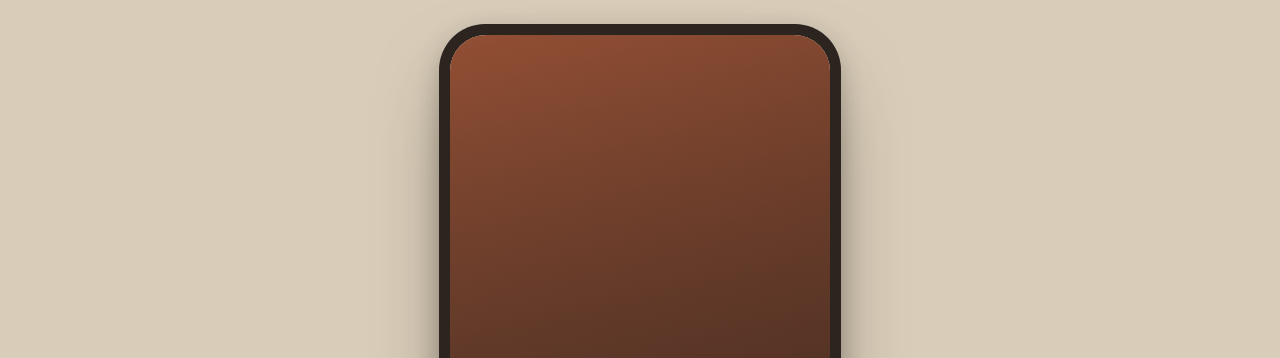
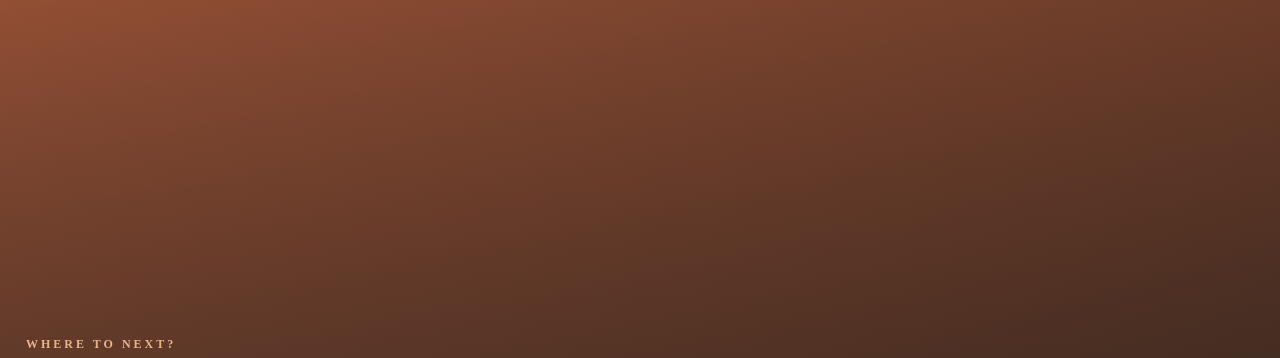
Before and after one commit to niimph-max/where-to-next, a plain HTML site: page index.html in a window 1280 px wide. Shown: the top 358 px of the page. Drawn offline with nearby package versions, Linux system fonts and the light colour scheme; a web font is replaced by a local one.

Commit message:
Add files via upload

```diff
--- a/index.html
+++ b/index.html
@@ -29,14 +29,9 @@
   @keyframes wtnPulse{0%{transform:scale(.5);opacity:.55}70%{transform:scale(1.9);opacity:0}100%{opacity:0}}
   /* full-screen by default (any device/webview) */
   body{padding:0!important;background:#2b241f!important;align-items:stretch!important;justify-content:flex-start!important}
-  .wtn-phone{width:100%!important;max-width:100%!important;border-radius:0!important;padding:0!important;box-shadow:none!important}
-  .wtn-body{width:100%!important;max-width:100%!important;height:100vh!important;height:100dvh!important;border-radius:0!important}
-  /* show phone bezel only on large screens (desktop preview) */
-  @media (min-width:1024px){
-    body{padding:24px!important;background:#d9cdb9!important;align-items:center!important;justify-content:center!important}
-    .wtn-phone{width:402px!important;max-width:402px!important;border-radius:46px!important;padding:11px!important;box-shadow:0 40px 80px -24px rgba(43,36,32,.6),0 10px 24px rgba(43,36,32,.25)!important}
-    .wtn-body{width:auto!important;height:848px!important;border-radius:36px!important}
-  }
+  .wtn-phone{width:100vw!important;max-width:100vw!important;border-radius:0!important;padding:0!important;box-shadow:none!important;overflow-x:hidden!important}
+  .wtn-body{width:100vw!important;max-width:100vw!important;height:100vh!important;height:100dvh!important;border-radius:0!important;overflow-x:hidden!important}
+  /* full-screen on every device (mobile app) */
 </style>
 <script src="image-slot.js"></script>
 </helmet>
```
